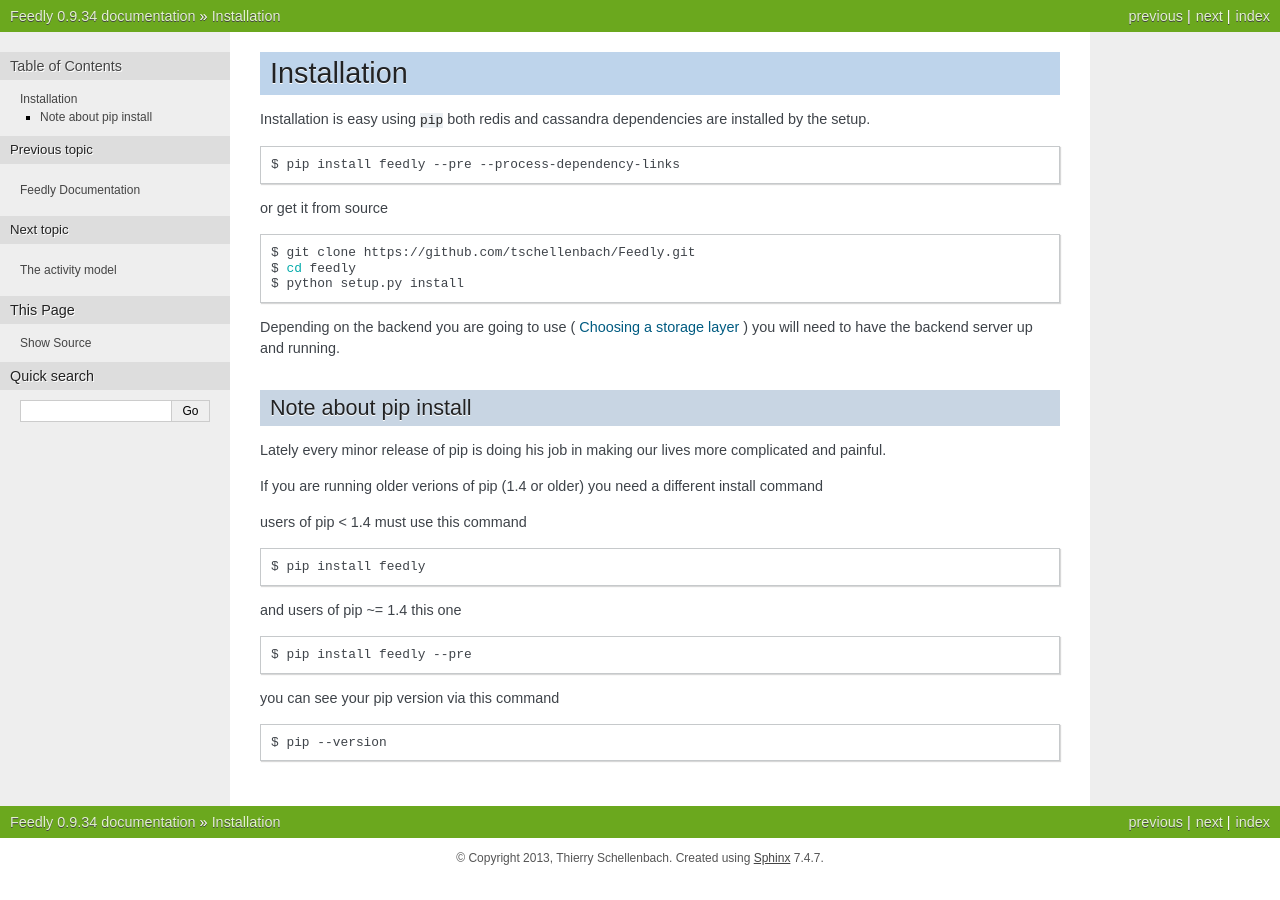
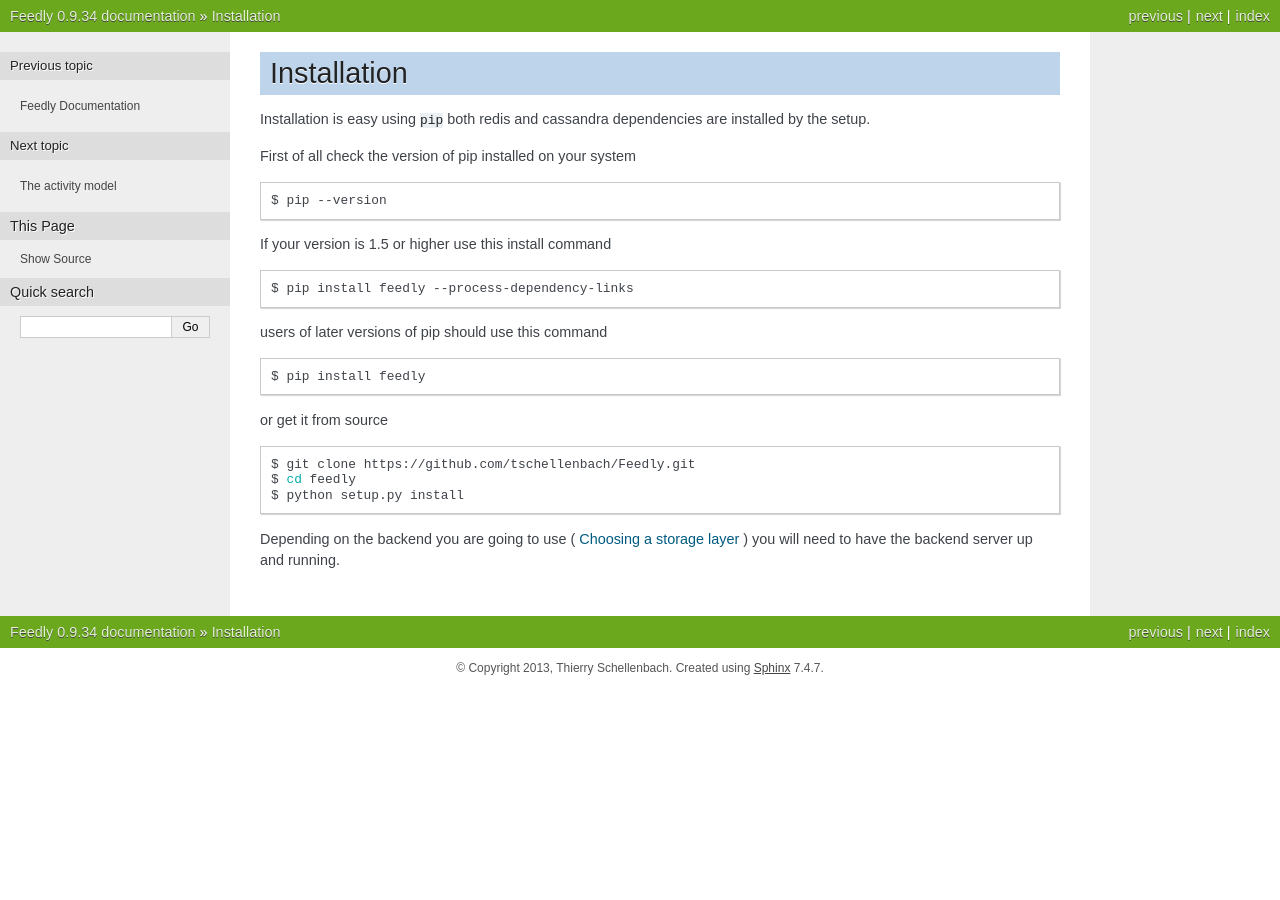
Before and after one commit to tschellenbach/Stream-Framework, a Sphinx documentation site: the page built from docs/installation.rst, in a window 1280 px wide. Built offline with Sphinx 7.4.7, drawn with Linux system fonts in a browser that asks for light colours; the version number is read from the project's files by our own code.

Commit message:
no need to use pip --pre

```diff
--- a/docs/installation.rst
+++ b/docs/installation.rst
@@ -3,9 +3,24 @@ Installation
 
 Installation is easy using ``pip`` both redis and cassandra dependencies are installed by the setup.
 
+First of all check the version of pip installed on your system
+
 .. code-block:: bash
 
-    $ pip install feedly --pre --process-dependency-links
+    $ pip --version
+
+If your version is 1.5 or higher use this install command
+
+.. code-block:: bash
+
+    $ pip install feedly --process-dependency-links
+
+users of later versions of pip should use this command
+
+.. code-block:: bash
+
+    $ pip install feedly
+
 
 or get it from source
 
@@ -18,30 +33,3 @@ or get it from source
 
 Depending on the backend you are going to use ( :ref:`choosing_a_storage_backend` ) you will need to have the backend server
 up and running.
-
-
-Note about pip install
-----------------------
-
-Lately every minor release of pip is doing his job in making our lives more complicated and painful.
-
-If you are running older verions of pip (1.4 or older) you need a different install command
-
-users of pip < 1.4 must use this command
-
-.. code-block:: bash
-
-    $ pip install feedly
-
-
-and users of pip ~= 1.4 this one
-
-.. code-block:: bash
-
-    $ pip install feedly --pre
-
-you can see your pip version via this command
-
-.. code-block:: bash
-
-    $ pip --version
```
Also changed, not shown: .travis.yml.
